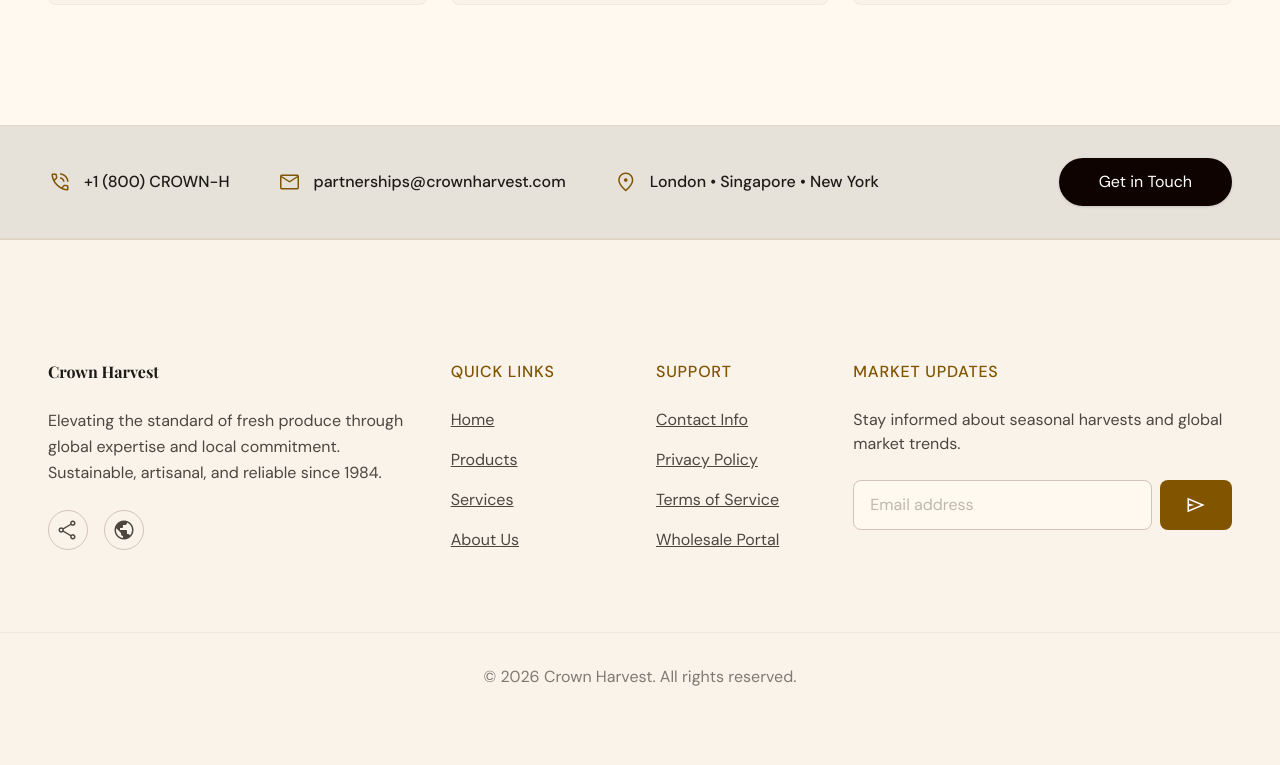
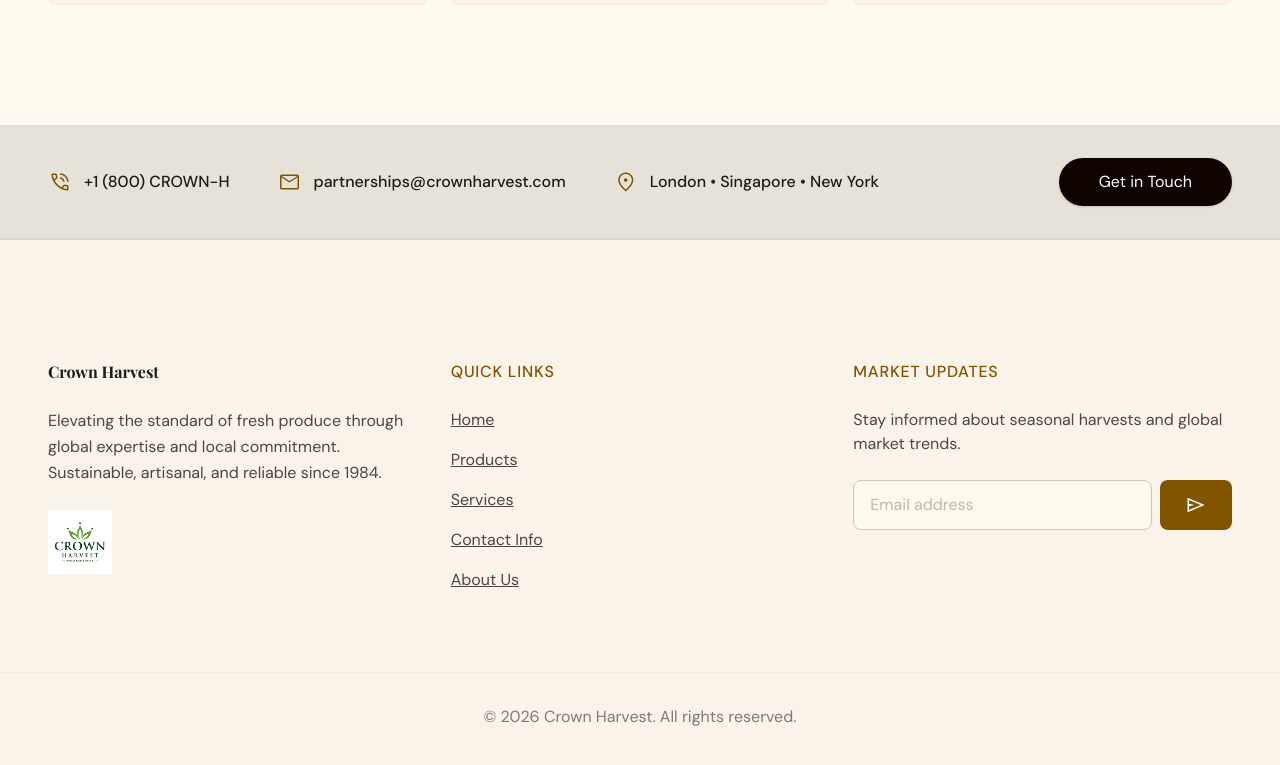
Before and after one commit to Rahulsahani01/Harvest-Crown, a React (Vite) app: page / in a window 1280 px wide. Shown: the part 4672-5437 px from the top of the page. Built offline with nearby package versions, Linux system fonts and the light colour scheme; a web font is replaced by a local one.

Commit message:
feat: add brand logo and contact link to footer while commenting out social media and support sections

```diff
--- a/src/components/Footer.tsx
+++ b/src/components/Footer.tsx
@@ -1,5 +1,7 @@
 import React, { useState } from 'react';
 import { Link } from 'react-router-dom';
+import logoImg from '../assets/Crown Harvest Logo.jpg';
+
 
 export const Footer: React.FC = () => {
   const [email, setEmail] = useState('');
@@ -22,7 +24,7 @@
           <p className="font-body-md text-on-surface-variant max-w-sm leading-relaxed">
             Elevating the standard of fresh produce through global expertise and local commitment. Sustainable, artisanal, and reliable since 1984.
           </p>
-          <div className="flex gap-4">
+          {/* <div className="flex gap-4">
             <a
               href="#"
               onClick={(e) => e.preventDefault()}
@@ -39,7 +41,13 @@
             >
               <span className="material-symbols-outlined text-on-surface-variant text-xl">public</span>
             </a>
-          </div>
+          </div> */}
+                  {/* Logo */}
+        <img
+          src={logoImg} // update path as needed
+          alt="Crown Harvest Logo"
+          className="h-16 w-auto"
+        />
         </div>
 
         {/* Quick & Support Links */}
@@ -62,6 +70,11 @@
                   Services
                 </Link>
               </li>
+               <li>
+                <Link to="/contact" className="text-on-surface-variant hover:text-secondary underline transition-all font-body-md">
+                  Contact Info
+                </Link>
+              </li>
               <li>
                 <Link to="/about" className="text-on-surface-variant hover:text-secondary underline transition-all font-body-md">
                   About Us
@@ -69,7 +82,7 @@
               </li>
             </ul>
           </div>
-          <div>
+          {/* <div>
             <h4 className="font-label-md text-secondary font-medium mb-6 uppercase tracking-wider">Support</h4>
             <ul className="space-y-4">
               <li>
@@ -93,7 +106,7 @@
                 </Link>
               </li>
             </ul>
-          </div>
+          </div> */}
         </div>
 
         {/* Newsletter Subscription */}
```
